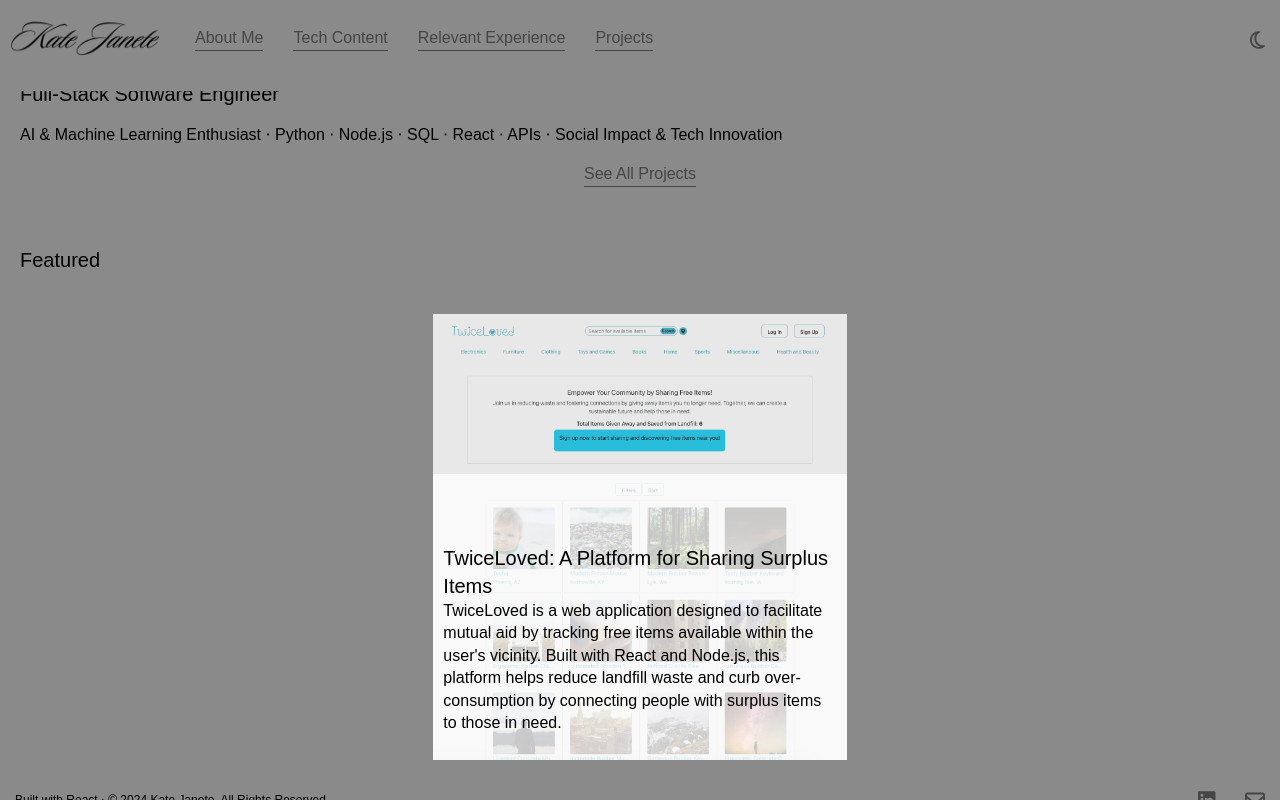
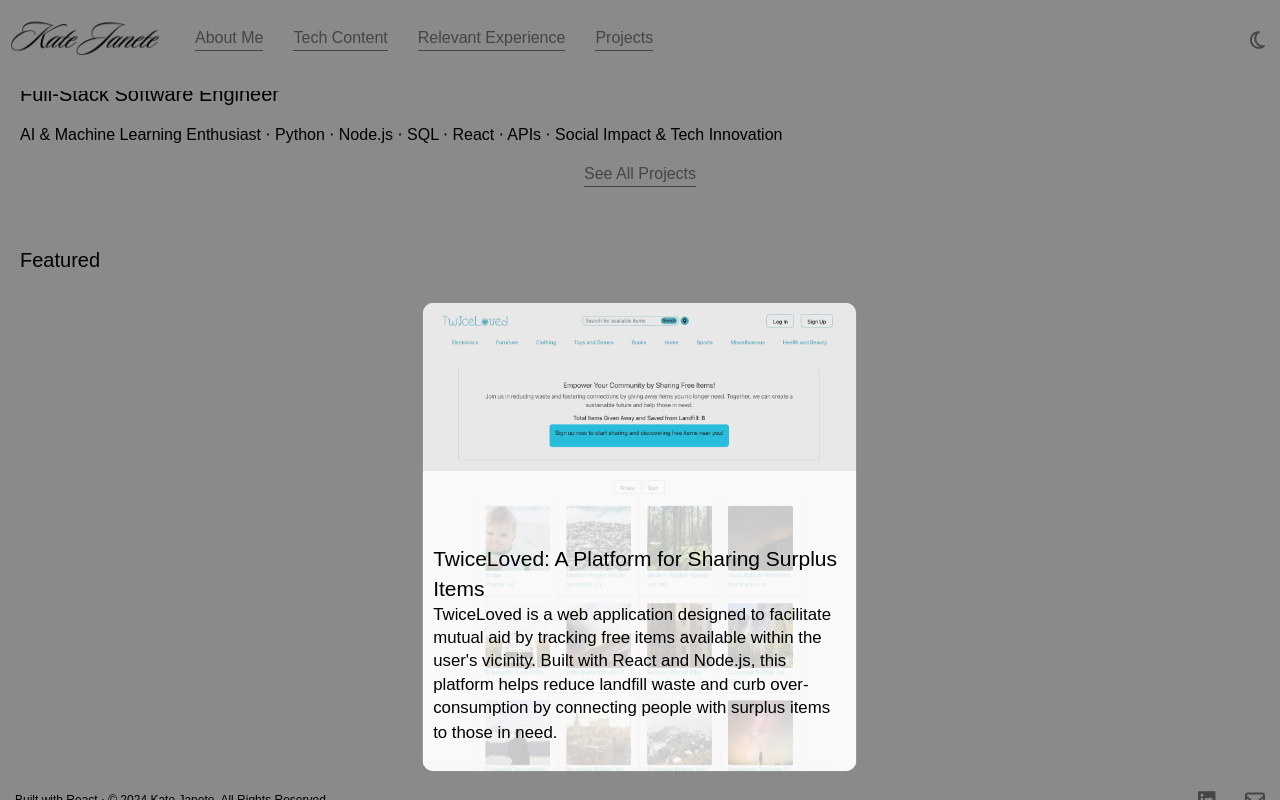
Before and after one commit to katiejnete/katejanete, a React (Vite) app: page / in a window 1280 px wide. In both pictures the pointer is over the element 640 px from the left and 537 px from the top of the page. Built offline with nearby package versions, Linux system fonts and the light colour scheme.

Commit message:
update card to have border radius

```diff
--- a/src/stylesheets/Card.css
+++ b/src/stylesheets/Card.css
@@ -4,6 +4,11 @@
     position: relative;
     overflow: hidden;
     box-sizing: border-box;
+    border-radius: 10px;
+}
+
+.card:hover {
+    transform: scale(1.05);
 }
 
 .card-image {
```
